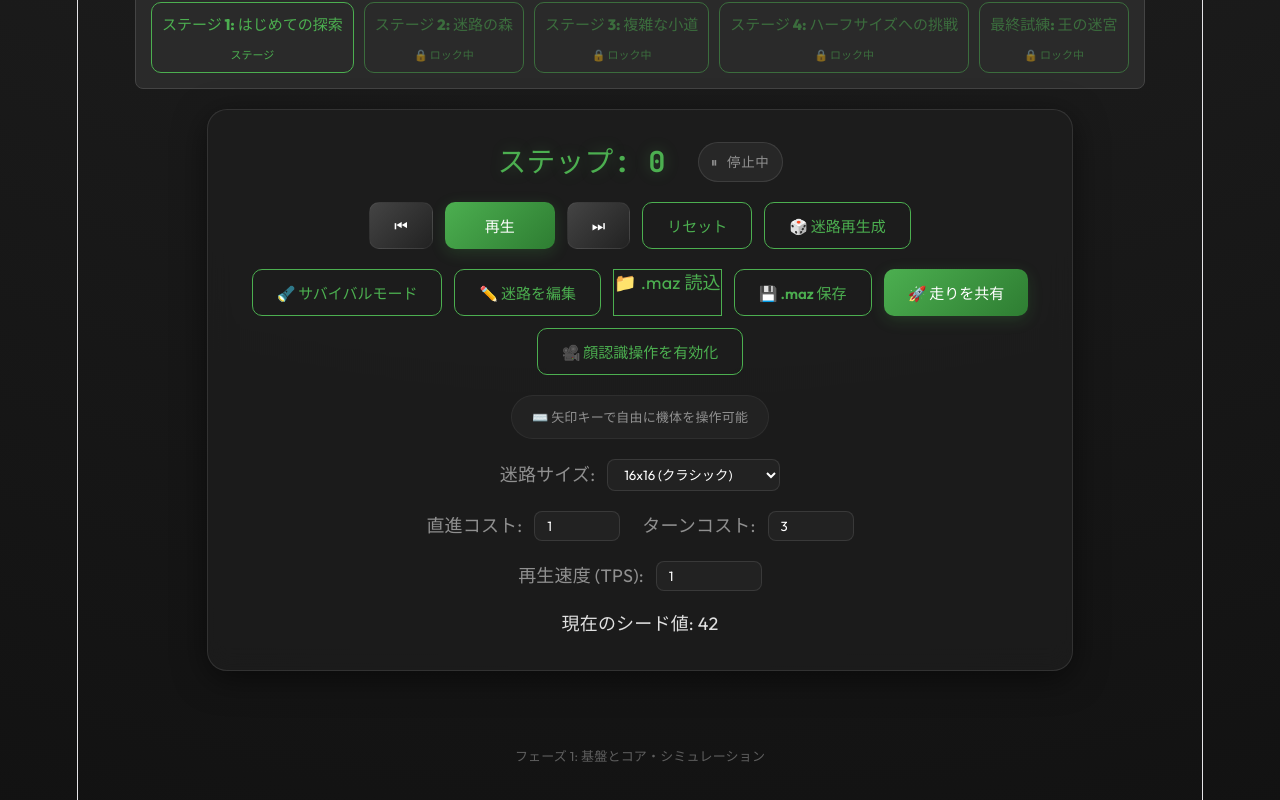
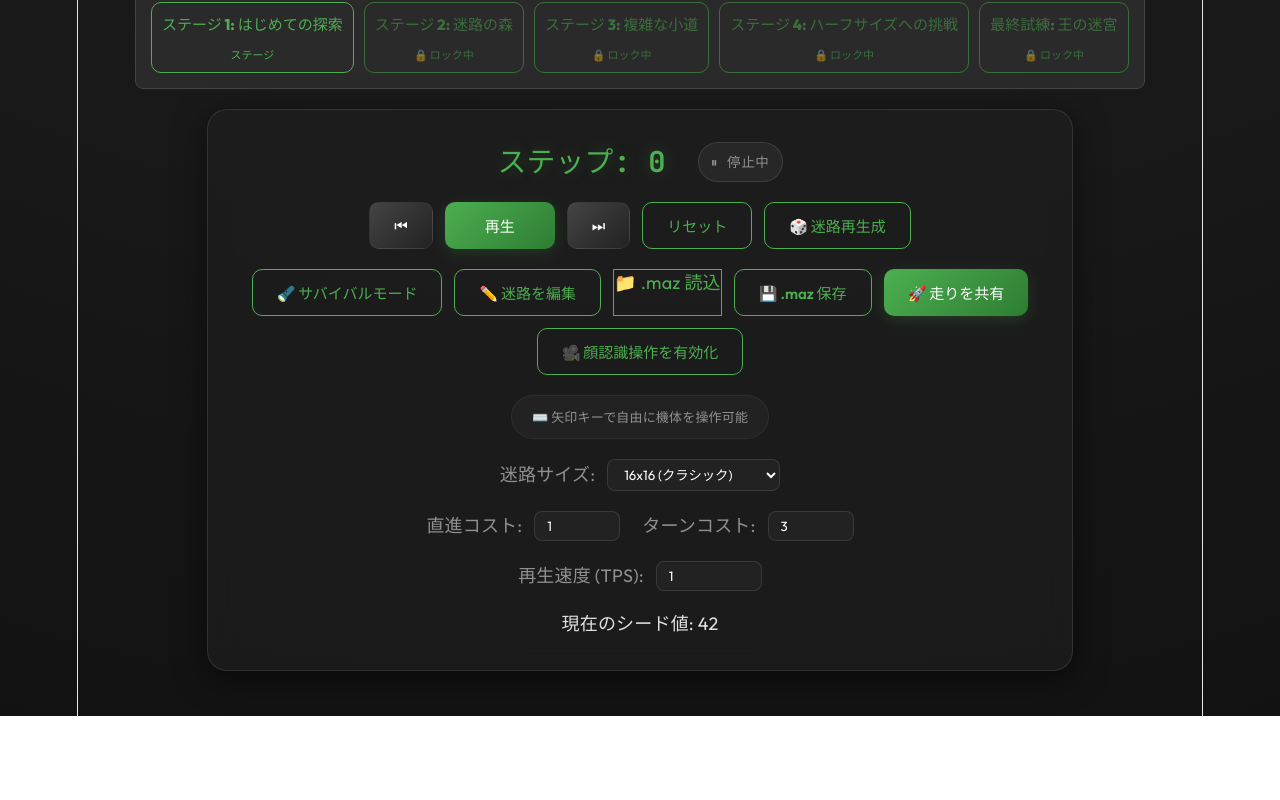
Before and after one commit to HA-researcher/Micromouse-VS-Human-Games, a React (Vite) app: page / in a window 1280 px wide. Shown: the part 1005-1805 px from the top of the page. After the commit the page ends 1721 px from the top, so only its background shows below. Built offline with nearby package versions, Linux system fonts and the light colour scheme.

Commit message:
style: remove unnecessary phase text from UI

```diff
--- a/src/App.tsx
+++ b/src/App.tsx
@@ -807,9 +807,6 @@ function App() {
         <div className="seed-info">{t.currentSeed}: {seed}</div>
       </div>
 
-      <footer className="app-footer">
-        {t.phase}
-      </footer>
 
       <FaceController
         enabled={isFaceControlEnabled}
--- a/src/i18n/translations.ts
+++ b/src/i18n/translations.ts
@@ -19,7 +19,6 @@ export const translations = {
     currentSeed: 'Current Seed',
     statusRunning: '▶ RUNNING',
     statusPaused: '⏸ PAUSED',
-    phase: 'Phase 1: Foundation & Core Simulation',
     importMaz: '📁 Load .maz',
     exportMaz: '💾 Save .maz',
     invalidMaz: 'Invalid .maz file format.',
@@ -103,7 +102,6 @@ export const translations = {
     currentSeed: '現在のシード値',
     statusRunning: '▶ 実行中',
     statusPaused: '⏸ 停止中',
-    phase: 'フェーズ 1: 基盤とコア・シミュレーション',
     importMaz: '📁 .maz 読込',
     exportMaz: '💾 .maz 保存',
     invalidMaz: '無効な .maz ファイル形式です。',
```
